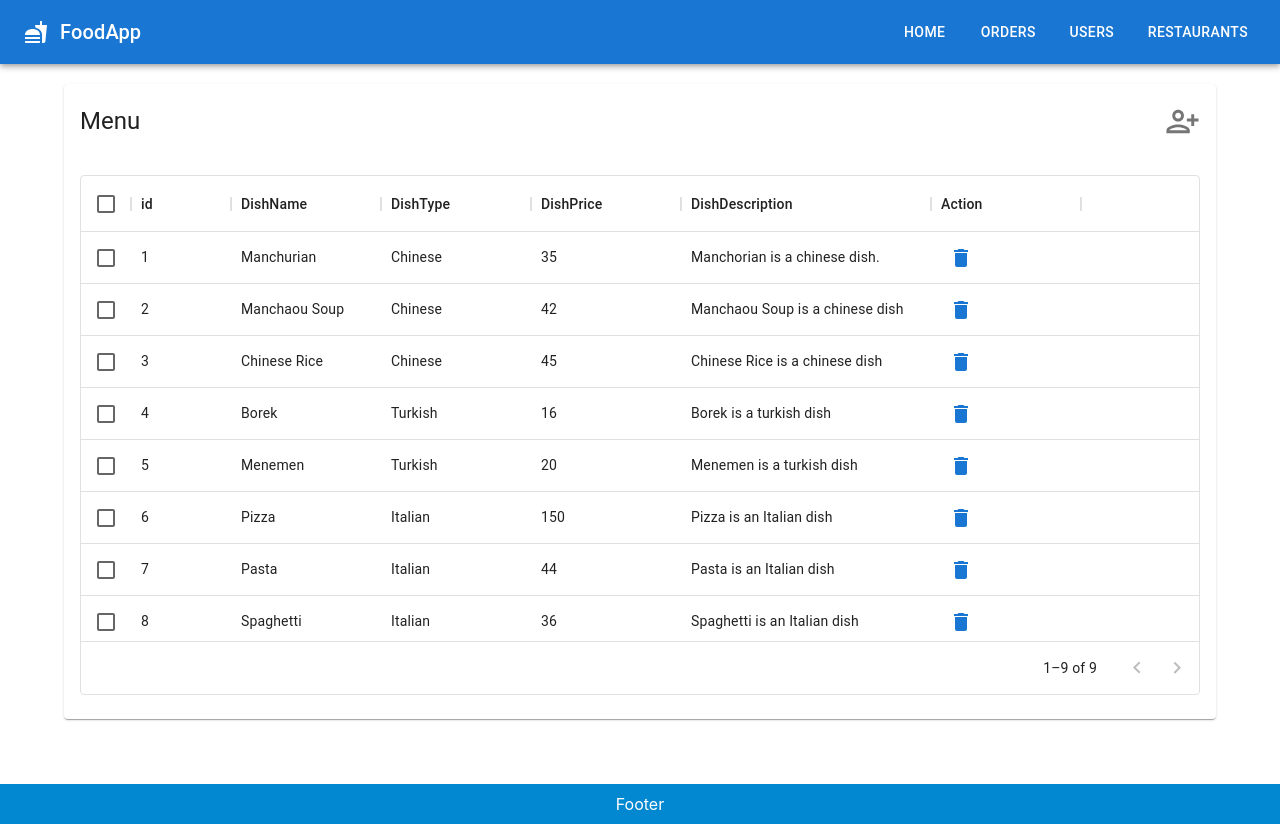
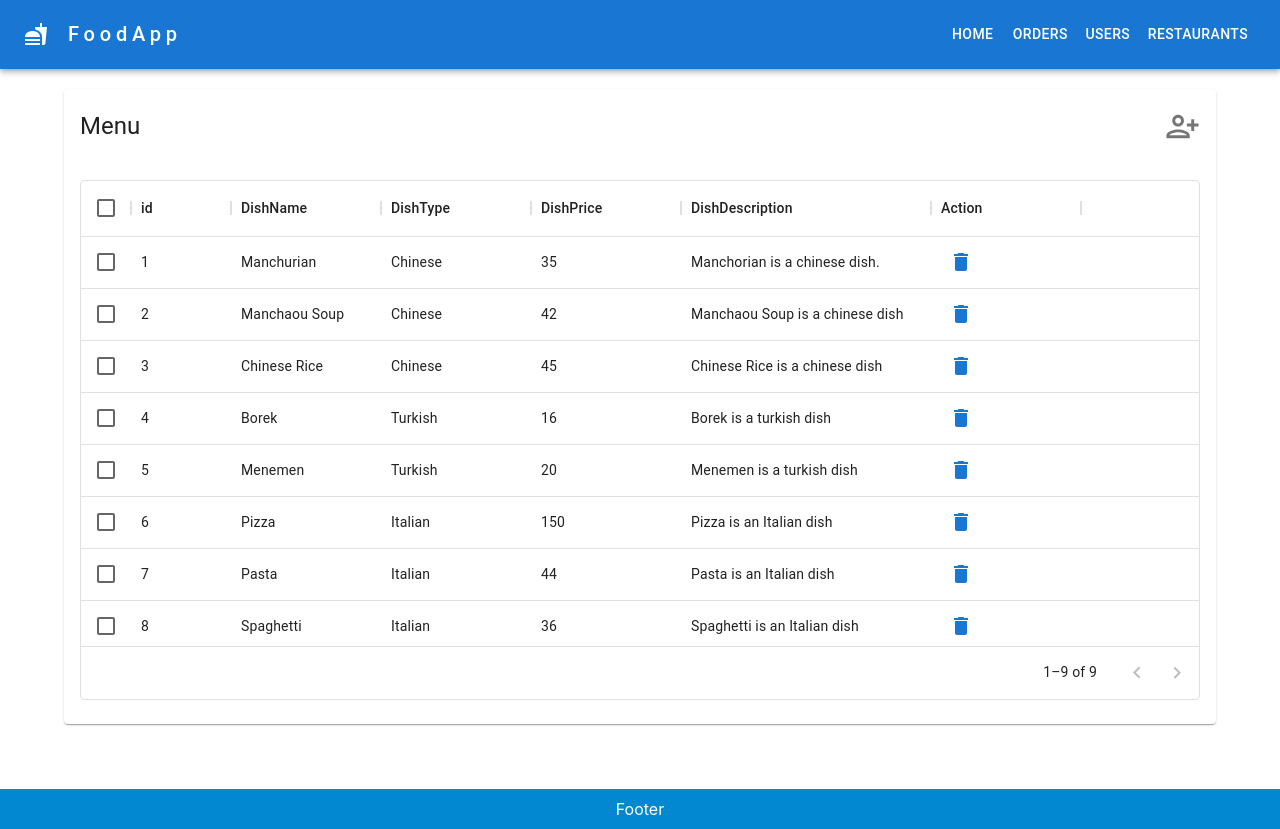
Before and after one commit to syedasadhashmi/FoodApp, a Next.js app: page /Menu in a window 1280 px wide. Built offline with nearby package versions, Linux system fonts and the light colour scheme.

Commit message:
responnnsive navbar task completed

```diff
--- a/components/UI/Header.js
+++ b/components/UI/Header.js
@@ -1,37 +1,146 @@
+import React, { useState } from "react";
 import Link from "next/link";
 import {
   AppBar,
   Toolbar,
   IconButton,
   Typography,
+  Box,
+  Menu,
+  MenuItem,
   Stack,
   Button,
 } from "@mui/material";
+import MenuIcon from "@mui/icons-material/Menu";
 import FastfoodIcon from "@mui/icons-material/Fastfood";
+import classes from "./Header.module.css";
+const pages = [
+  {
+    title: "Home",
+    link: "../Home/",
+  },
+  {
+    title: "Orders",
+    link: "../Orders/",
+  },
+  {
+    title: "Users",
+    link: "../Users/",
+  },
+  {
+    title: "Restaurants",
+    link: "../Restaurants/",
+  },
+];
 const Header = () => {
+  const [anchorElNav, setAnchorElNav] = useState(null);
+
+  const handleOpenNavMenu = (event) => {
+    setAnchorElNav(event.currentTarget);
+  };
+
+  const handleCloseNavMenu = () => {
+    setAnchorElNav(null);
+  };
   return (
     <AppBar position="static">
-      <Toolbar>
+      {/* <Container> */}
+      <Toolbar className={classes.toolBarDirection}>
+        <div className={classes.navLogo}>
+          <IconButton
+            size="large"
+            edge="start"
+            color="inherit"
+            aria-label="logo"
+          >
+            <FastfoodIcon sx={{ display: { xs: "none", md: "flex" }, mr: 1 }} />
+          </IconButton>
+          <Typography
+            variant="h6"
+            component="div"
+            sx={{
+              mr: 2,
+              display: { xs: "none", md: "flex" },
+              letterSpacing: ".3rem",
+              color: "inherit",
+              textDecoration: "none",
+            }}
+          >
+            FoodApp
+          </Typography>
+        </div>
+        <Box sx={{ flexGrow: 1, display: { xs: "flex", md: "none" } }}>
+          <IconButton
+            size="large"
+            aria-label="account of current user"
+            aria-controls="menu-appbar"
+            aria-haspopup="true"
+            onClick={handleOpenNavMenu}
+            color="inherit"
+          >
+            <MenuIcon />
+          </IconButton>
+          <Menu
+            id="menu-appbar"
+            anchorEl={anchorElNav}
+            anchorOrigin={{
+              vertical: "bottom",
+              horizontal: "left",
+            }}
+            keepMounted
+            transformOrigin={{
+              vertical: "top",
+              horizontal: "left",
+            }}
+            open={Boolean(anchorElNav)}
+            onClose={handleCloseNavMenu}
+            sx={{
+              display: { xs: "block", md: "none" },
+            }}
+          >
+            {pages.map((page) => (
+              <MenuItem key={page.title} onClick={handleCloseNavMenu}>
+                <Typography textAlign="center">
+                  <Link href={page.link}>{page.title}</Link>
+                </Typography>
+              </MenuItem>
+            ))}
+          </Menu>
+        </Box>
         <IconButton size="large" edge="start" color="inherit" aria-label="logo">
-          <FastfoodIcon />
+          <FastfoodIcon sx={{ display: { xs: "flex", md: "none" }, mr: 1 }} />
         </IconButton>
-        <Typography variant="h6" component="div" sx={{ flexGrow: 1 }}>
-          FoodApp
+        <Typography
+          variant="h5"
+          noWrap
+          component="a"
+          href=""
+          sx={{
+            mr: 2,
+            display: { xs: "flex", md: "none" },
+            flexGrow: 1,
+            fontWeight: 700,
+            letterSpacing: ".3rem",
+            color: "inherit",
+            textDecoration: "none",
+          }}
+        >
+          Food App
         </Typography>
-        <Stack direction="row" spacing={2}>
-          <Link href="../Home/">
-            <Button color="inherit">Home</Button>
-          </Link>
-          <Link href="../Orders/">
-            <Button color="inherit">Orders</Button>
-          </Link>
-          <Link href="../Users/">
-            <Button color="inherit">Users</Button>
-          </Link>
-          <Link href="../Restaurants/">
-            <Button color="inherit">Restaurants</Button>
-          </Link>
-        </Stack>
+        <Box
+          sx={{ flexGrow: 1, display: { xs: "none", md: "flex" } }}
+          className={classes.toolBarDirection}
+        >
+          {pages.map((page) => (
+            <Button
+              key={page.title}
+              onClick={handleCloseNavMenu}
+              sx={{ my: 2, color: "white", display: "block" }}
+            >
+              <Link href={page.link}>{page.title}</Link>
+            </Button>
+          ))}
+        </Box>
       </Toolbar>
     </AppBar>
   );
--- /dev/null
+++ b/components/UI/Header.module.css
@@ -0,0 +1,7 @@
+.navLogo {
+  display: flex;
+  align-items: center;
+}
+.toolBarDirection {
+  justify-content: end;
+}
```
Also changed, not shown: components/UI/xs.js (added, +79 -0 lines).
